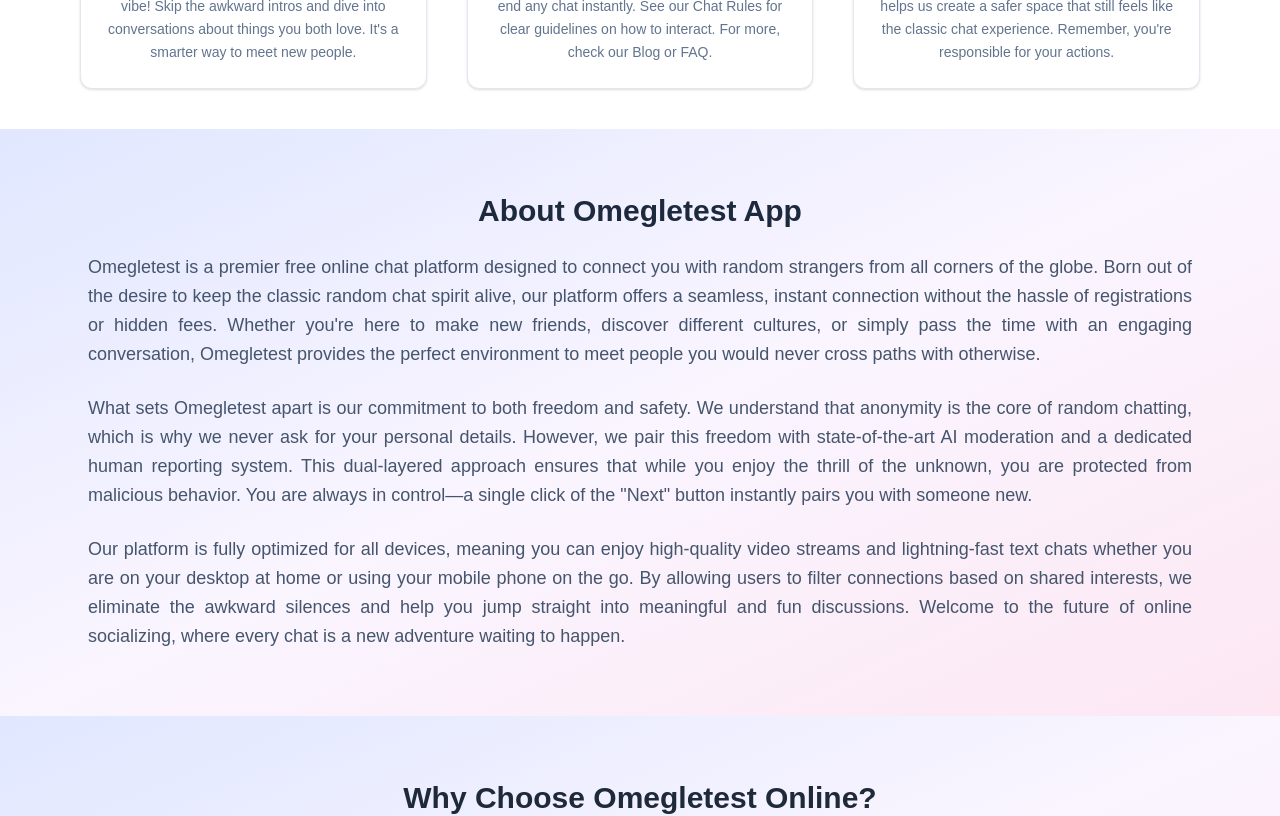
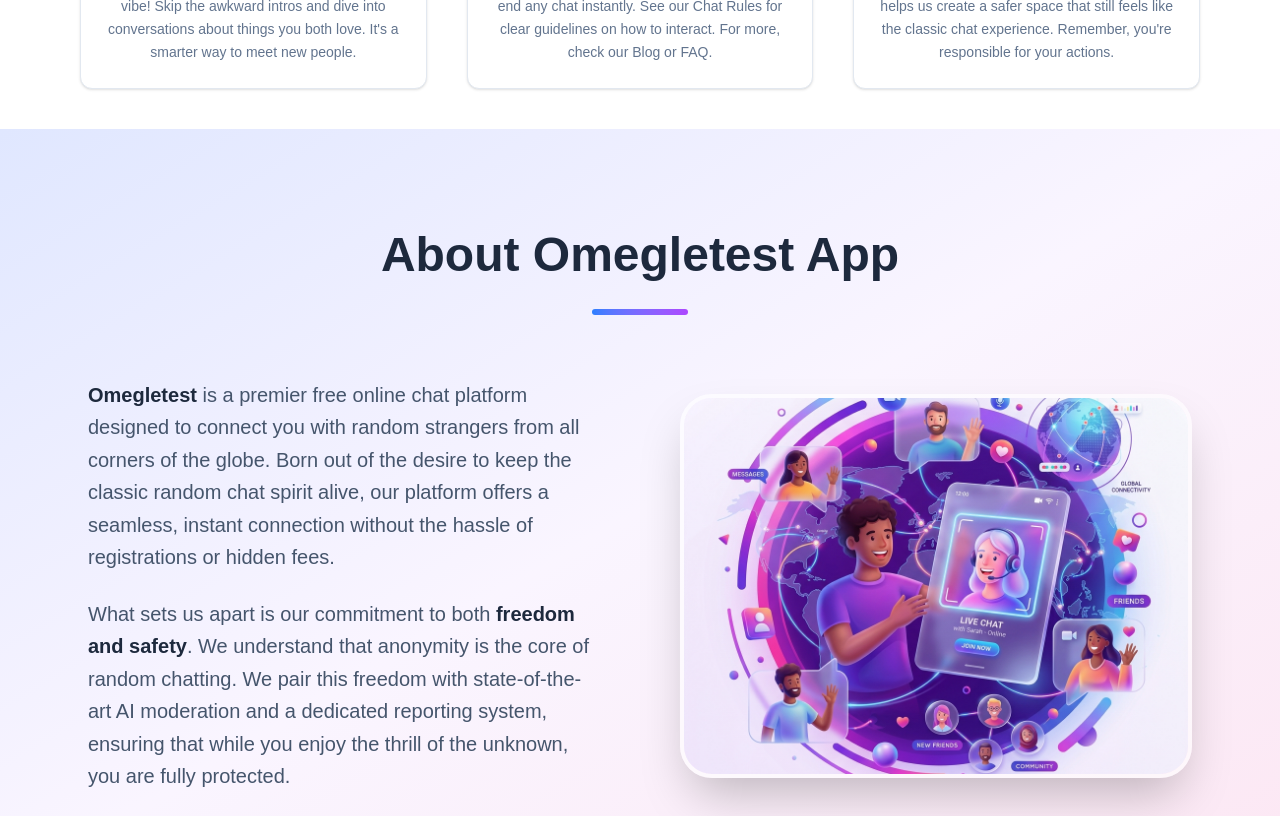
Before and after one commit to kerimacar06/omegle.online.testing, a Next.js app: page / in a window 1280 px wide. Shown: the part 740-1556 px from the top of the page. Built offline with nearby package versions, Linux system fonts and the light colour scheme; no server answers; the database is empty.

Commit message:
Apply hybrid layout to About Omegletest section and add new 3D illustration

```diff
--- a/components/InfoSection.tsx
+++ b/components/InfoSection.tsx
@@ -1,3 +1,5 @@
+import Image from 'next/image';
+
 export default function InfoSection() {
   return (
     <>
@@ -42,22 +44,71 @@
         </div>
       </div>
 
-      {/* About Section - Mor Gradyan Arkaplan (Tam Genişlik) */}
-      <div className="w-full bg-gradient-to-br from-indigo-100 via-purple-50 to-pink-100 py-12 md:py-16">
+      {/* About Section - Hibrit Tasarım (Mobil: Cam Kart, Masaüstü: Başlık Ortada, Split Screen) */}
+      <div className="w-full relative py-16 md:py-24 lg:bg-gradient-to-br lg:from-indigo-100 lg:via-purple-50 lg:to-pink-100">
         <div className="max-w-6xl mx-auto px-4 sm:px-6">
-          <h2 className="text-2xl md:text-3xl font-extrabold text-slate-800 mb-6 text-center">
+
+          {/* MASAÜSTÜ İÇİN ORTALANMIŞ BAŞLIK */}
+          <div className="hidden lg:flex flex-col items-center mb-16">
+            <h2 className="text-3xl md:text-4xl lg:text-5xl font-extrabold text-slate-800 mb-6 leading-tight text-center">
               About Omegletest App
             </h2>
-          <div className="text-slate-600 text-base md:text-lg leading-relaxed space-y-6 text-justify">
+            <div className="w-24 h-1.5 bg-gradient-to-r from-blue-500 to-purple-500 rounded-full"></div>
+          </div>
+
+          {/* MOBİL İÇİN KAPSAYICI (Arkaplan Görseli ve Cam Kart efekti bu div'de) */}
+          <div className="relative w-full rounded-[2rem] overflow-hidden shadow-2xl lg:shadow-none lg:rounded-none lg:overflow-visible min-h-[500px] lg:min-h-0 flex items-center lg:block">
+
+            {/* MOBİL: Arka Plan Görseli */}
+            <div className="absolute inset-0 lg:hidden">
+              <Image
+                src="/about_illustration.png"
+                alt="Omegletest Online Global Connectivity"
+                fill
+                className="object-cover"
+              />
+              {/* Metnin rahat okunabilmesi için çok hafif bir karanlık katman */}
+              <div className="absolute inset-0 bg-slate-900/20"></div>
+            </div>
+
+            {/* İÇERİK: Mobilde cam kart, Masaüstünde Split Screen */}
+            <div className="relative z-10 flex flex-col lg:flex-row items-center gap-12 lg:gap-20 p-4 sm:p-10 lg:p-0 w-full">
+
+              {/* SOL TARAF (Metinler) */}
+              <div className="w-full lg:w-1/2 bg-white/80 lg:bg-transparent backdrop-blur-lg lg:backdrop-blur-none rounded-3xl lg:rounded-none p-6 sm:p-10 lg:p-0 shadow-[0_8px_30px_rgb(0,0,0,0.12)] lg:shadow-none border border-white/60 lg:border-none flex flex-col justify-center">
+
+                {/* MOBİL İÇİN BAŞLIK (Masaüstünde yukarıda gösterildiği için burada gizli) */}
+                <div className="lg:hidden">
+                  <h2 className="text-3xl md:text-4xl font-extrabold text-slate-800 mb-6 leading-tight">
+                    About Omegletest App
+                  </h2>
+                  <div className="w-16 h-1.5 bg-gradient-to-r from-pink-500 to-purple-500 rounded-full mb-6"></div>
+                </div>
+
+                <div className="text-slate-800 lg:text-slate-600 text-base sm:text-lg lg:text-xl leading-relaxed space-y-5 lg:space-y-6">
                   <p>
-              Omegletest is a premier free online chat platform designed to connect you with random strangers from all corners of the globe. Born out of the desire to keep the classic random chat spirit alive, our platform offers a seamless, instant connection without the hassle of registrations or hidden fees. Whether you&apos;re here to make new friends, discover different cultures, or simply pass the time with an engaging conversation, Omegletest provides the perfect environment to meet people you would never cross paths with otherwise.
+                    <strong className="text-slate-900 lg:text-slate-800 font-extrabold lg:font-bold">Omegletest</strong> is a premier free online chat platform designed to connect you with random strangers from all corners of the globe. Born out of the desire to keep the classic random chat spirit alive, our platform offers a seamless, instant connection without the hassle of registrations or hidden fees.
                   </p>
                   <p>
-              What sets Omegletest apart is our commitment to both freedom and safety. We understand that anonymity is the core of random chatting, which is why we never ask for your personal details. However, we pair this freedom with state-of-the-art AI moderation and a dedicated human reporting system. This dual-layered approach ensures that while you enjoy the thrill of the unknown, you are protected from malicious behavior. You are always in control—a single click of the &quot;Next&quot; button instantly pairs you with someone new.
+                    What sets us apart is our commitment to both <strong className="text-slate-900 lg:text-slate-800 font-extrabold lg:font-bold">freedom and safety</strong>. We understand that anonymity is the core of random chatting. We pair this freedom with state-of-the-art AI moderation and a dedicated reporting system, ensuring that while you enjoy the thrill of the unknown, you are fully protected.
                   </p>
-            <p>
-              Our platform is fully optimized for all devices, meaning you can enjoy high-quality video streams and lightning-fast text chats whether you are on your desktop at home or using your mobile phone on the go. By allowing users to filter connections based on shared interests, we eliminate the awkward silences and help you jump straight into meaningful and fun discussions. Welcome to the future of online socializing, where every chat is a new adventure waiting to happen.
-            </p>
+                </div>
+              </div>
+
+              {/* SAĞ TARAF (Masaüstü Görseli) */}
+              <div className="hidden lg:block lg:w-1/2">
+                <div className="relative w-full aspect-[4/3] rounded-[2rem] overflow-hidden shadow-2xl transform transition-transform hover:-translate-y-2 duration-500 border-4 border-white/60">
+                  <Image
+                    src="/about_illustration.png"
+                    alt="Omegletest Online Global Connectivity"
+                    fill
+                    className="object-cover hover:scale-105 transition-transform duration-700"
+                  />
+                  <div className="absolute inset-0 bg-gradient-to-tr from-purple-500/10 to-transparent pointer-events-none"></div>
+                </div>
+              </div>
+
+            </div>
           </div>
         </div>
       </div>
```
Also changed, not shown: public/about_illustration.png (added). Lines whose indentation alone changed are shown as unchanged.
